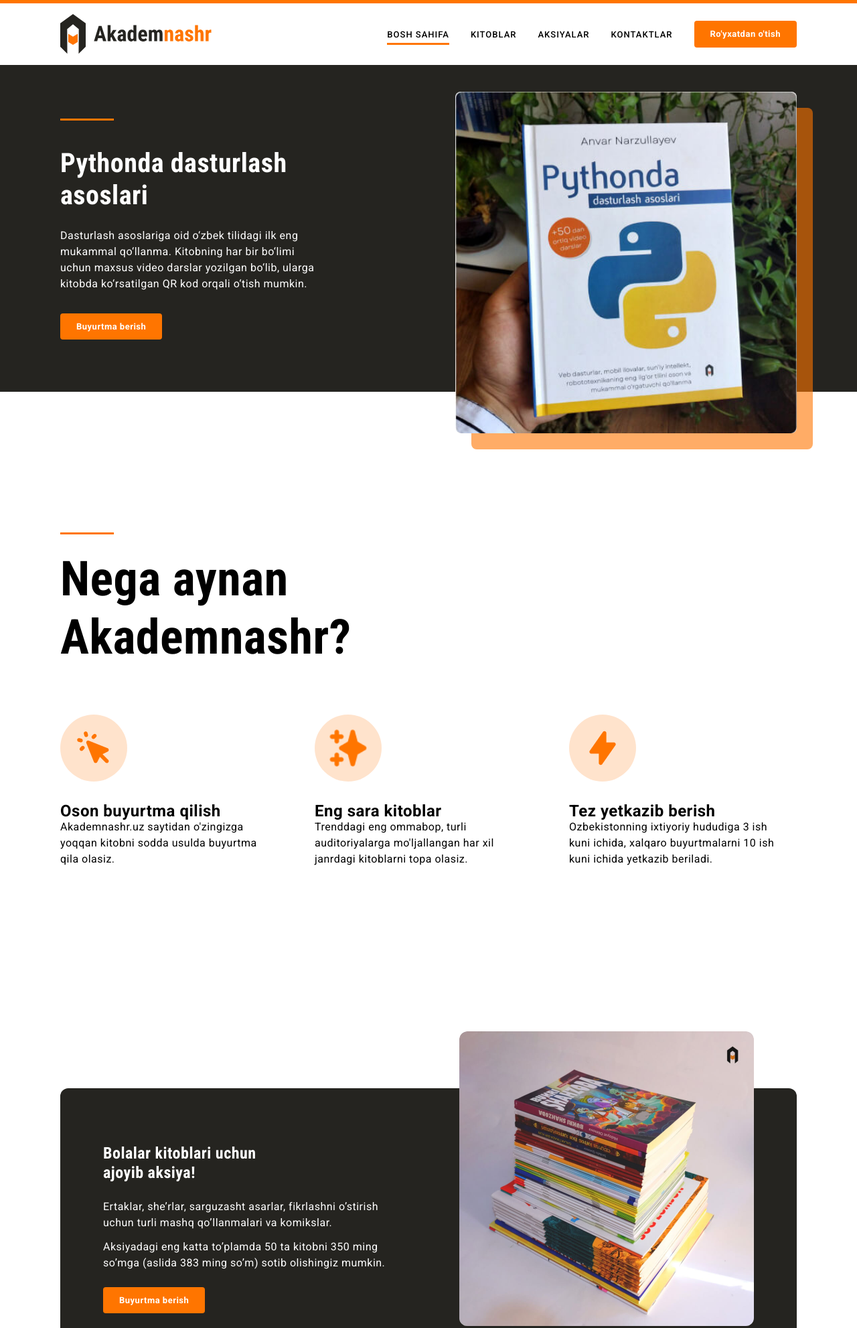
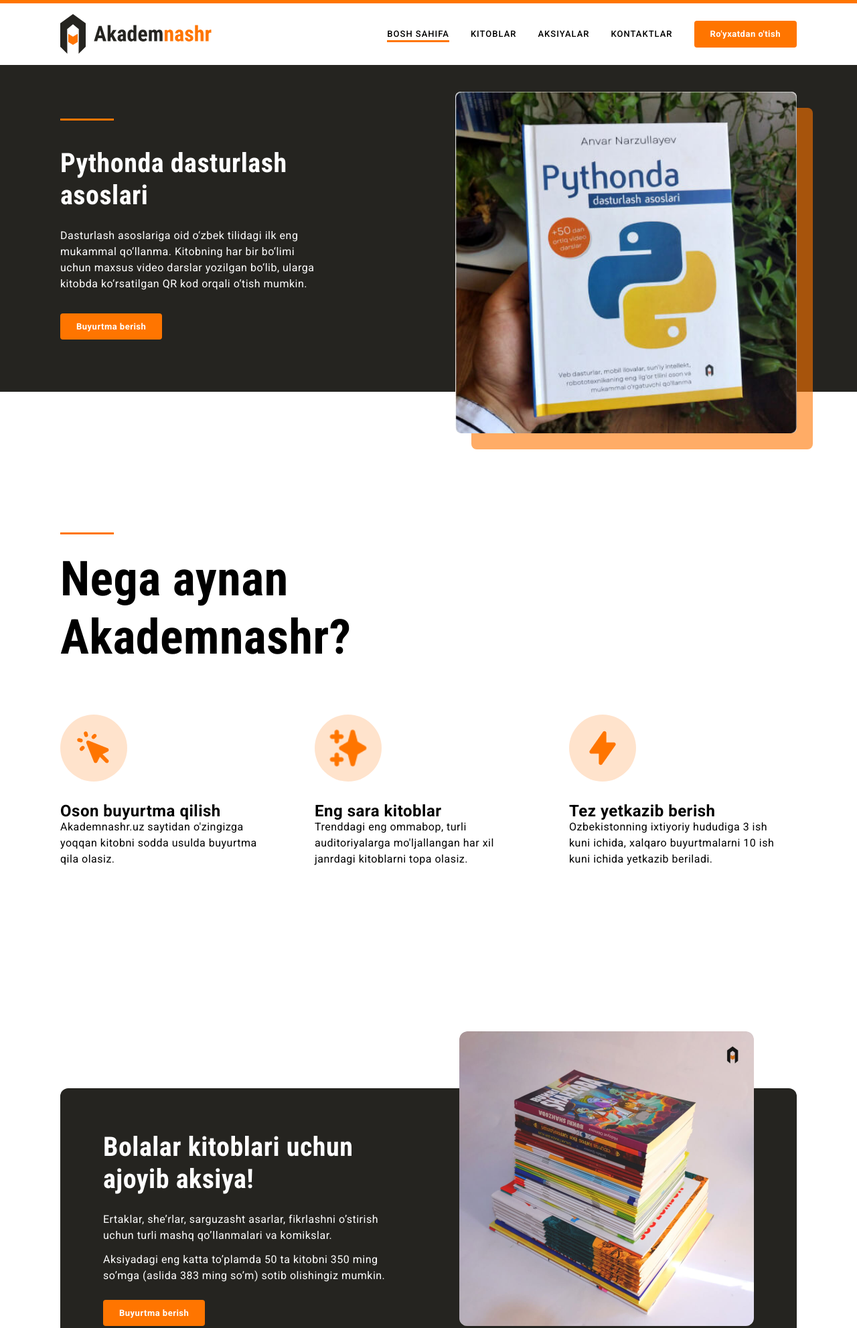
Before and after one commit to NurmuhammadNishonov/Akademnashr-web-sayt-to-liq-holda, a plain HTML site: page index.html in a window 1280 px wide. Shown: the top 1983 px of the page at 67% size. Drawn offline with Linux system fonts and the light colour scheme.

Commit message:
Akademnashr yangilangan holda

```diff
--- a/css.css
+++ b/css.css
@@ -73,6 +73,10 @@
 .header__nav-item {
     margin-right: 32px;
     position: relative;
+    font-weight: 500;
+    font-size: 13px;
+    line-height: 15.23px;
+    letter-spacing: 1px;
 }
 .header__nav-item a:hover{
     color: #ff5100e5;
@@ -117,10 +121,6 @@
     margin-top: 40px;
     margin-bottom: 24px;
     font-family: 'Roboto Condensed','Arial', sans-serif;
-    font-weight: 700;
-    font-size: 40px;
-    line-height: 48px;
-    letter-spacing: 0.5px;
     font-weight: 700;
     font-size: 40px;
     line-height: 48px;
@@ -198,6 +198,7 @@
     font-weight: 700;
     font-size: 24px;
     line-height: 28.8px;
+    letter-spacing: 0.5px;
     margin-bottom: 12px;
 }
 .future_list_title:hover{
@@ -234,8 +235,9 @@
 .sale_title {
     font-family: 'Roboto Condensed','Arial', sans-serif;
     font-weight: 700;
-    font-size: 24px;
-    line-height: 28.8px;
+    font-size: 40px;
+    line-height: 48px;
+    letter-spacing: 0.5px;
     margin-bottom: 24px;
 }
 .sale_title:hover{
@@ -338,6 +340,7 @@
 .footer__bottom-section-item a{
     text-decoration: none;
     color: #252420;
-    line-height: 18.25px;
+    line-height: 18.75px;
     font-weight: 400;
+    font-size: 16px;
 }
```
Also changed, not shown: index.html (+0 -9 lines).
